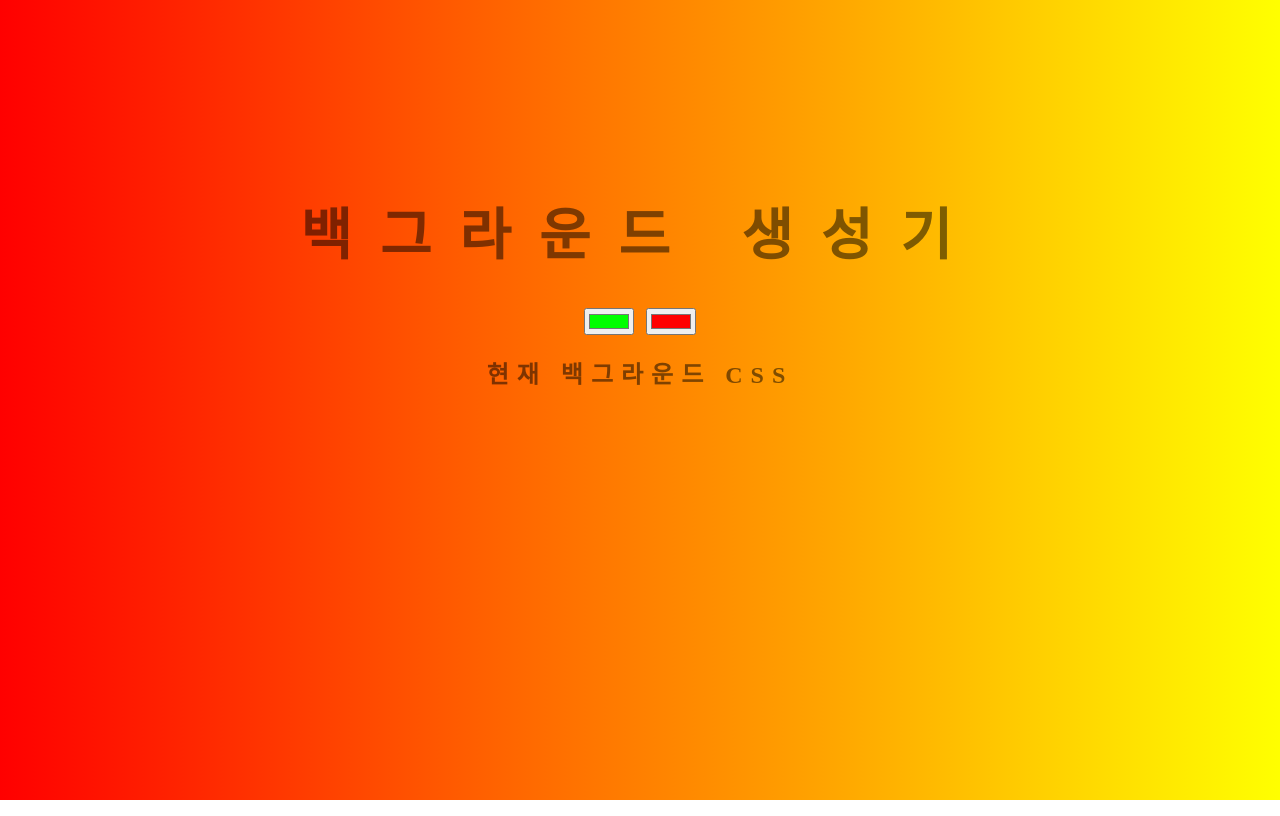
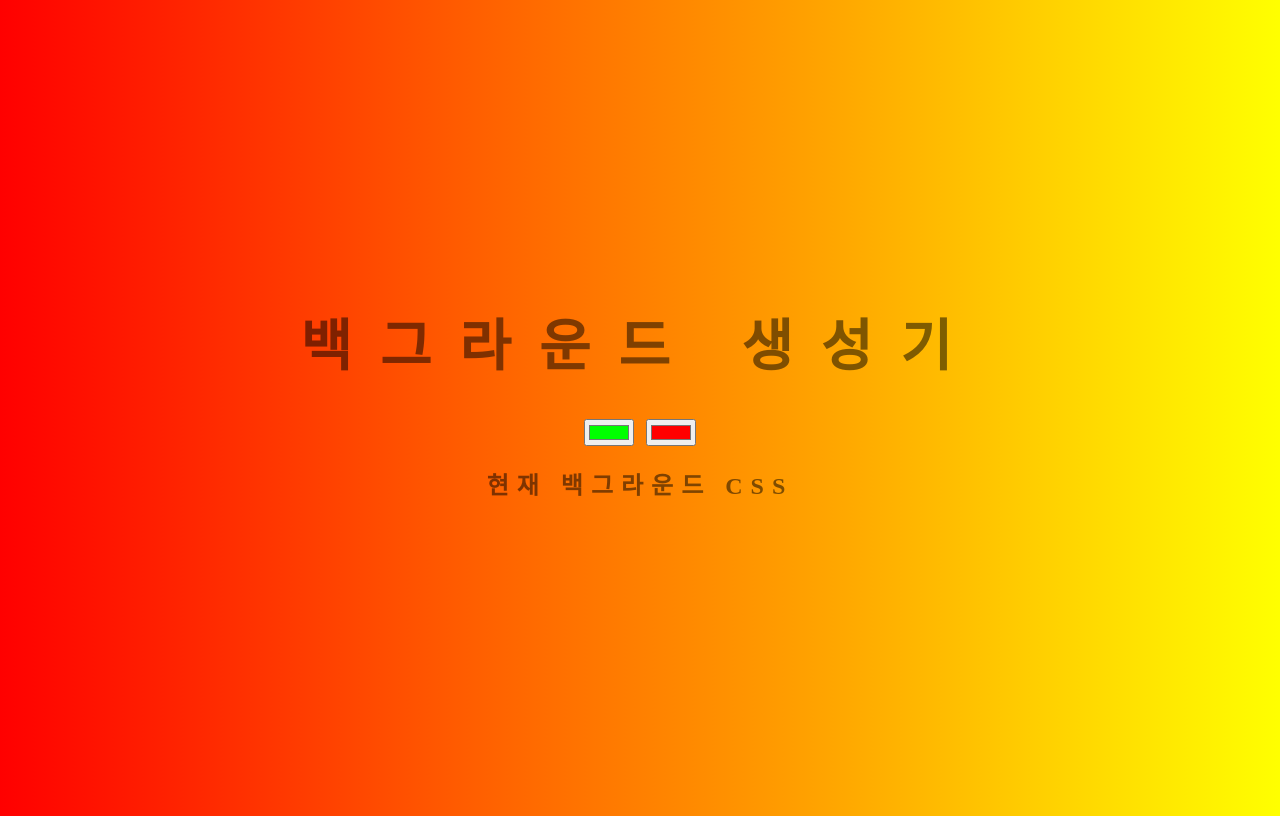
Before and after one commit to mungyry/Web_projects, a plain HTML site: page BackGround/index.html in a window 1280 px wide. Drawn offline with Linux system fonts and the light colour scheme.

Commit message:
12월24일오전

```diff
--- a/BackGround/index.html
+++ b/BackGround/index.html
@@ -8,8 +8,10 @@
   </head>
   <body id="gradient">
     <h1>백그라운드 생성기</h1>
-    <input type="color" class="color1" value="#00FF00" />
-    <input type="color" class="color2" value="#FF0000" />
+    <div>
+      <input type="color" class="color1" value="#00FF00" />
+      <input type="color" class="color2" value="#FF0000" />
+    </div>
     <h2>현재 백그라운드 CSS</h2>
     <h3></h3>
     <!-- <button>버튼</button> -->
--- a/BackGround/style.css
+++ b/BackGround/style.css
@@ -6,10 +6,14 @@ body {
   letter-spacing: 0.5em; /* 글자와 글자사이 간격 */
   top: 15%;
   background: linear-gradient(to right, red, yellow); /* Standard syntax */
+  display: flex;
+  flex-direction: column;
+  justify-content: center;
+  align-items: center;
+  height: 100vh;
 }
 
 h1 {
-  margin-top: 15%;
   font-family: 'Raleway', sans-serif; /* 폰트 설정 */
   font-size: 3.5em; /* 3.5배 폰트 */
   font-weight: 600; /* 글자굵기 600(100~900까지)*/
```
